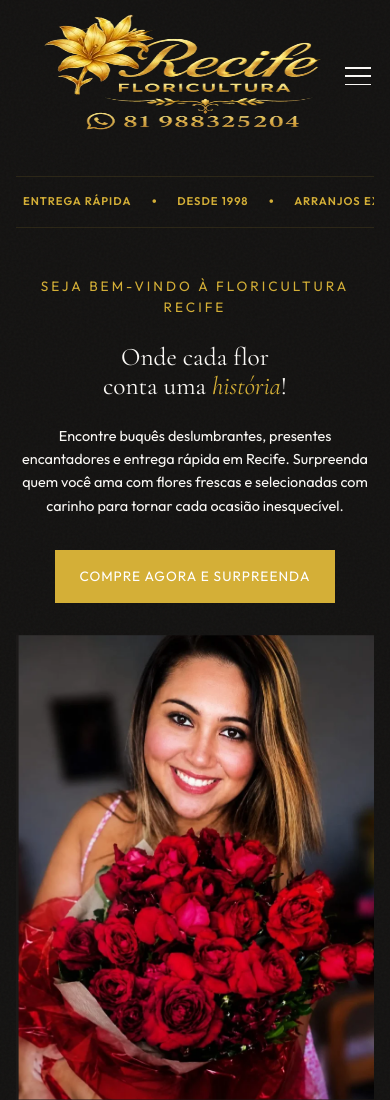
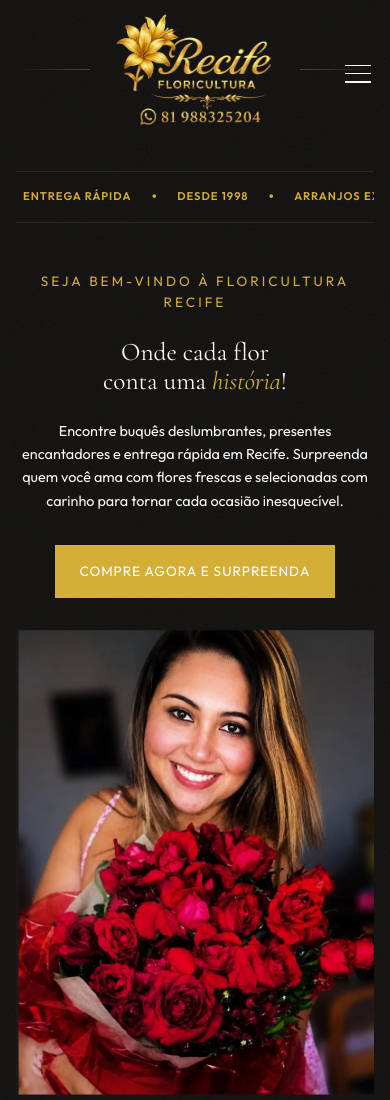
Before and after one commit to gabrielfeliix/floricultura-site, a website: page index.html in a window 390 px wide. Shown: the top 1100 px of the page. Drawn offline with nearby package versions, Linux system fonts and the light colour scheme.

Commit message:
style: centralizar logo no mobile de forma proporcional e com linhas decorativas sutis

```diff
--- a/styles.css
+++ b/styles.css
@@ -323,24 +323,43 @@ img {
     }
 
     .logo {
-        display: inline-flex;
+        display: flex;
         align-items: center;
-        justify-content: flex-start;
-        margin: 0;
-        margin-left: 2.5rem; /* AJUSTE AQUI: Margem esquerda do logo no Tablet/iPad */
+        justify-content: center;
+        width: 100%;
+        max-width: 100%;
+        margin: 0 auto;
         position: relative;
         z-index: 110;
+        gap: 1.5rem;
+    }
+
+    .logo::before {
+        content: '';
+        height: 1px;
+        flex: 1;
+        background: linear-gradient(to right, transparent, rgba(212, 175, 55, 0.35));
+        pointer-events: none;
+    }
+
+    .logo::after {
+        content: '';
+        height: 1px;
+        flex: 1;
+        background: linear-gradient(to right, rgba(212, 175, 55, 0.35), transparent);
+        pointer-events: none;
     }
 
     .logo-img {
         height: 180px;
-        /* Balanced and elegant height on tablets when left-aligned */
+        width: auto;
+        object-fit: contain; /* Proporcional e elegante em tablets */
     }
 
     .nav-container {
         position: relative;
         flex-direction: row;
-        justify-content: space-between;
+        justify-content: center;
         align-items: center;
         width: 100%;
         padding: 0 5%;
@@ -1790,15 +1809,15 @@ img {
     }
 
     .logo {
-        margin-left: 1.5rem; /* AJUSTE AQUI: Margem esquerda do logo no Celular/Mobile */
-        width: 80%;
+        margin: 0 auto;
         margin-bottom: 0.5rem; /* Margem bottom focada e compacta */
+        width: 100%;
     }
 
     .logo-img {
-        width: 100%;
-        height: 120px; /* Estica ainda mais a logo verticalmente */
-        object-fit: fill; /* Deforma/estica a imagem tanto horizontal quanto verticalmente */
+        width: auto;
+        height: 115px; /* Tamanho geral proporcional perfeito */
+        object-fit: contain; /* Proporcional, sem qualquer deformação */
     }
 
     /* Hero */
```
